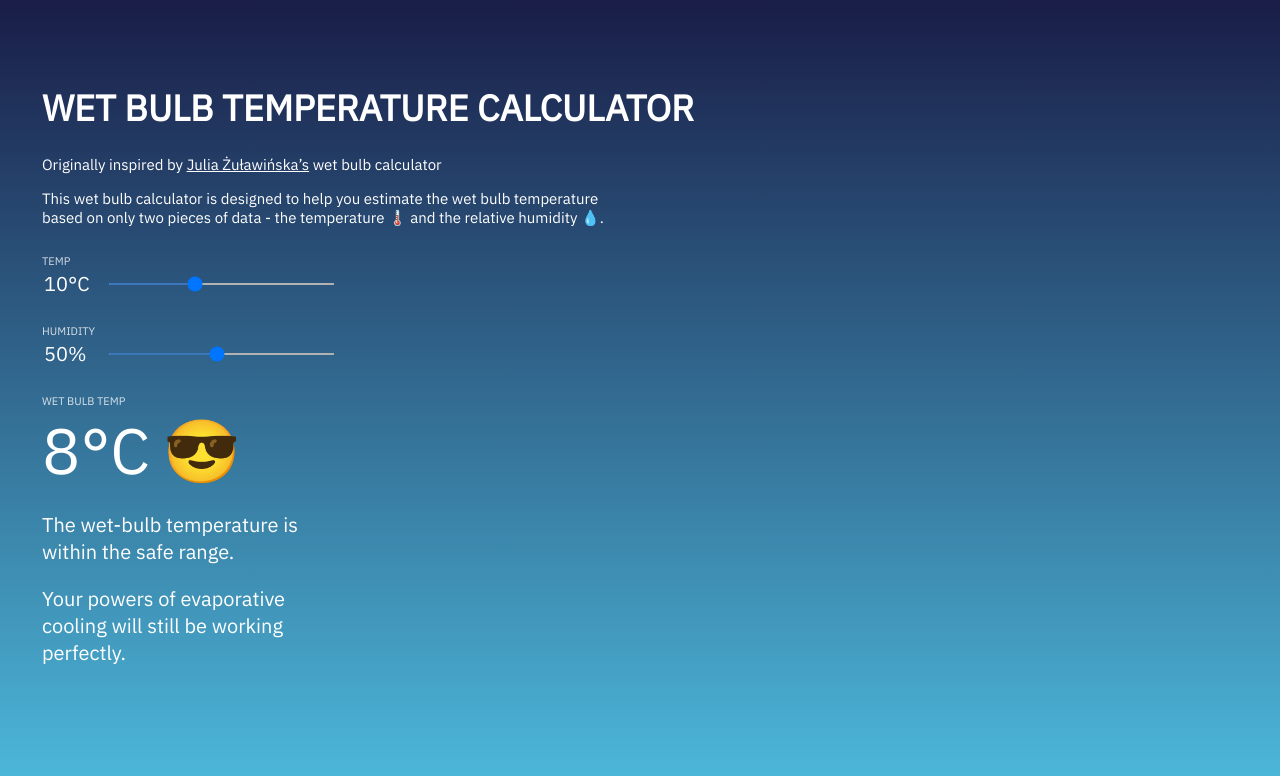
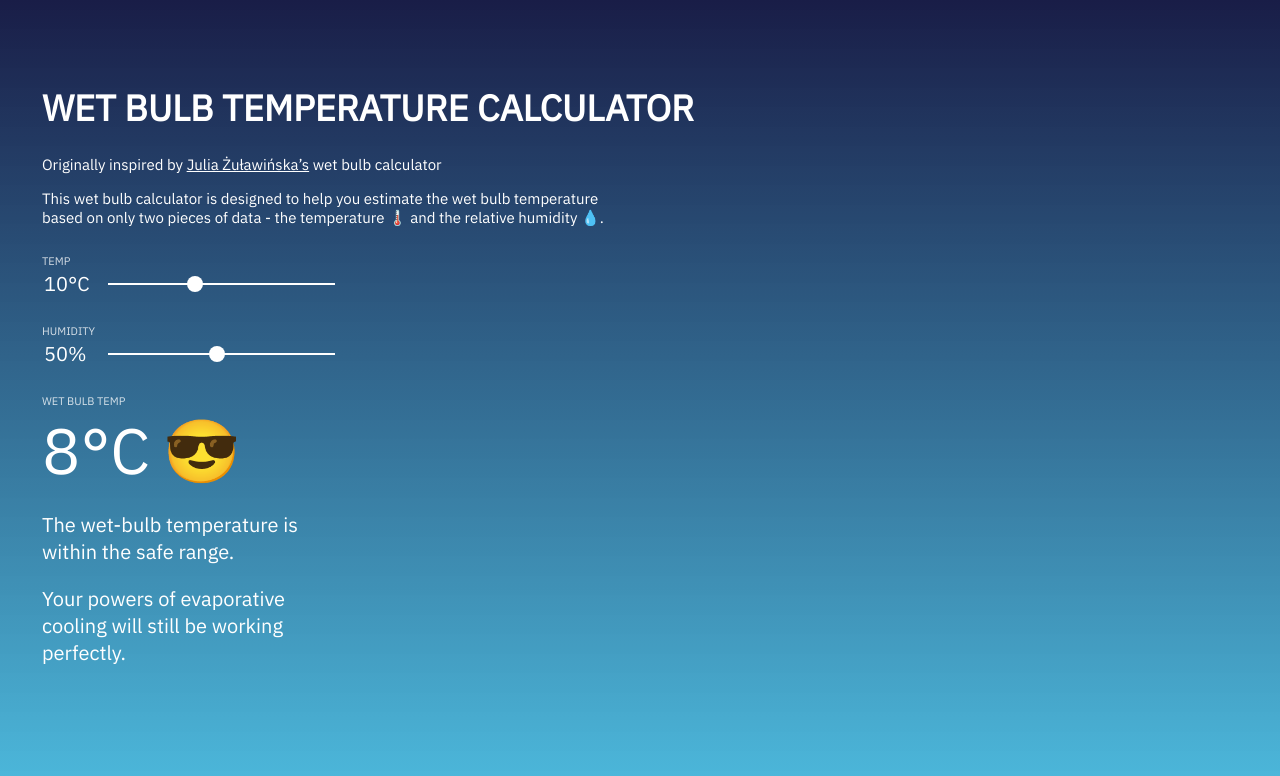
Before and after one commit to pjpscriv/wet-bulb-calculator, an Angular app: page / in a window 1280 px wide. Shown: the top 776 px of the page. Built offline with nearby package versions, Linux system fonts and the light colour scheme.

Commit message:
Make sliders white + background fade

```diff
--- a/src/app/app.component.css
+++ /dev/null
@@ -1,99 +0,0 @@
-wet-bulb:host {
-  display: flex;
-  font-family: IBM Plex Sans, sans-serif;
-  color: white;
-  flex-direction: column;
-  min-height: calc(100% - 120px);
-  padding: 60px 42px;
-}
-
-
-/* HEADER SECTION*/
-.wet-bulb__header {
-  padding-bottom: 12px;
-}
-
-.wet-bulb__header-subtitle {
-  max-width: 600px;
-}
-
-.wet-bulb__header h1 {
-  font-size: 36px;
-  font-weight: 600;
-}
-
-.wet-bulb__header p {
-  font-size: 15px;
-}
-
-.wet-bulb__header a {
-  color: white;
-}
-
-
-/* INPUT SECTION */
-.wet-bulb__inputs {
-  display: flex;
-  flex-direction: column;
-}
-
-.wet-bulb__input {
-  margin-bottom: 25px;
-}
-
-.wet-bulb__input-label {
-  opacity: 0.8;
-  font-size: 11px;
-}
-
-.wet-bulb_input-group {
-  display: inline-flex;
-  align-items: center;
-}
-
-.wet-bulb__input-text {
-  font-size: 20px;
-  margin: 2px;
-  width: 3em;
-}
-
-.wet-bulb__input-slider {
-  width: 256px; /* 270px or 215px */
-  height: 2px;
-  color: white;
-  max-width: 70%;
-}
-
-
-/* OUTPUT SECTION */
-.wet-bulb__outputs {
-  justify-content: flex-start;
-  align-items: flex-start;
-  gap: 2px;
-}
-
-.wet-bulb__temp-label {
-  opacity: 0.8;
-  font-size: 11px;
-}
-
-.wet-bulb__temp-wrapper {
-  height: 83px;
-  justify-content: flex-start;
-  align-items: center;
-  gap: 13px;
-  display: flex
-}
-
-.wet-bulb__temp {
-  font-size: 64px;
-}
-
-.wet-bulb__emoji {
-  font-size: 62px;
-}
-
-.wet-bulb__blurb {
-  width: 268px;
-  font-size: 20px;
-}
--- a/src/app/app.component.html
+++ b/src/app/app.component.html
@@ -1,3 +1,13 @@
+<!-- BACKGROUNDS -->
+<div class="wet-bulb__background--fatal"
+     [style.opacity]="$fatalOpacity | async">
+</div>
+<div class="wet-bulb__background--dangerous"
+  [style.opacity]="$dangerousOpacity| async">
+</div>
+<div class="wet-bulb__background"></div>
+
+
 <!-- HEADER -->
 <div class="wet-bulb__header">
   <h1>WET BULB TEMPERATURE CALCULATOR</h1>
--- /dev/null
+++ b/src/app/app.component.scss
@@ -0,0 +1,144 @@
+wet-bulb:host {
+  display: flex;
+  font-family: IBM Plex Sans, sans-serif;
+  color: white;
+  flex-direction: column;
+  min-height: calc(100% - 120px);
+  padding: 60px 42px;
+}
+
+.wet-bulb__background,
+.wet-bulb__background--dangerous,
+.wet-bulb__background--fatal {
+  width: 100%;
+  height: 100%;
+  //min-height: 100%;
+  position: fixed;
+  top: 0;
+  left: 0;
+  //display: none;
+}
+
+.wet-bulb__background {
+  background: linear-gradient(180deg, #191D47 0%, rgba(43.14, 174.28, 215.69, 0.84) 100%);
+  z-index: -3;
+}
+
+.wet-bulb__background--dangerous {
+  background: linear-gradient(180deg, #FFBA52 0%, #FF5252 100%);
+  z-index: -2;
+}
+
+.wet-bulb__background--fatal {
+  background: linear-gradient(180deg, #FF5252 0%, #9747FF 100%);
+  z-index: -1;
+}
+
+
+
+/* HEADER SECTION*/
+.wet-bulb__header {
+  padding-bottom: 12px;
+
+  h1 {
+    font-size: 36px;
+    font-weight: 600;
+  }
+
+  .wet-bulb__header-subtitle {
+    max-width: 600px;
+  }
+
+  p {
+    font-size: 15px;
+  }
+
+  a {
+    color: white;
+  }
+}
+
+
+/* INPUT SECTION */
+.wet-bulb__inputs {
+  display: flex;
+  flex-direction: column;
+}
+
+.wet-bulb__input {
+  margin-bottom: 25px;
+}
+
+.wet-bulb__input-label {
+  opacity: 0.8;
+  font-size: 11px;
+}
+
+.wet-bulb_input-group {
+  display: inline-flex;
+  align-items: center;
+}
+
+.wet-bulb__input-text {
+  font-size: 20px;
+  margin: 2px;
+  width: 3em;
+}
+
+.wet-bulb__input-slider {
+  -webkit-appearance: none;
+  width: 256px; /* 270px or 215px */
+  height: 2px;
+  color: white;
+  max-width: 70%;
+
+  &::-webkit-slider-thumb {
+    -webkit-appearance: none;
+    appearance: none;
+    width: 16px;
+    height: 16px;
+    background: white;
+    border-radius: 20px;
+  }
+
+  &::-moz-range-thumb {
+    width: 16px;
+    height: 16px;
+    border-radius: 20px;
+    background: white;
+  }
+}
+
+
+/* OUTPUT SECTION */
+.wet-bulb__outputs {
+  justify-content: flex-start;
+  align-items: flex-start;
+  gap: 2px;
+}
+
+.wet-bulb__temp-label {
+  opacity: 0.8;
+  font-size: 11px;
+}
+
+.wet-bulb__temp-wrapper {
+  height: 83px;
+  justify-content: flex-start;
+  align-items: center;
+  gap: 13px;
+  display: flex
+}
+
+.wet-bulb__temp {
+  font-size: 64px;
+}
+
+.wet-bulb__emoji {
+  font-size: 62px;
+}
+
+.wet-bulb__blurb {
+  width: 268px;
+  font-size: 20px;
+}
--- a/src/app/app.component.ts
+++ b/src/app/app.component.ts
@@ -7,13 +7,13 @@ import { COLD_TEMP_BLURB, DANGEROUS_TEMP_BLURB, FATAL_TEMP_BLURB, SAFE_TEMP_BLUR
 @Component({
   selector: 'wet-bulb',
   templateUrl: './app.component.html',
-  styleUrls: ['./app.component.css']
+  styleUrls: ['./app.component.scss']
 })
 export class AppComponent implements OnInit {
 
   // @ts-ignore
   @ViewChild('inputs',{static: true}) ngForm: NgForm;
-  @HostBinding('style.background') gradient: string = 'linear-gradient(180deg, #191D47 0%, rgba(43.14, 174.28, 215.69, 0.84) 100%)';
+  // @HostBinding('style.background') gradient: string = 'red'; //'linear-gradient(180deg, #191D47 0%, rgba(43.14, 174.28, 215.69, 0.84) 100%)';
 
   // Form values (Inputs)
   public temperature: number = 10;
@@ -24,6 +24,8 @@ export class AppComponent implements OnInit {
   public wetBulbTemp$: Observable<number>;
   public blurb$: Observable<Array<string>>;
   public emoji$: Observable<string>;
+  public $fatalOpacity: Observable<number>;
+  public $dangerousOpacity: Observable<number>;
 
   // Config
   private dp: number = 0;
@@ -35,19 +37,32 @@ export class AppComponent implements OnInit {
       map((f:any) => this.wetBulbTemperature(f.temperature, f.humidity))
     );
 
+    this.$fatalOpacity = this.wetBulbTemp$.pipe(
+      map(t => 0.2 * (t - 30)),
+      map(v => v <= 0 ? 0 : v >= 1 ? 1 : v)
+    )
+
+    this.$dangerousOpacity = this.wetBulbTemp$.pipe(
+      map(t => 0.1 * (t - 20)),
+      map(v => v <= 0 ? 0 : v >= 1 ? 1 : v)
+    )
+
     // TODO: Will need to incorporate temperature units in here
     let situation$: Observable<Situation> = this.wetBulbTemp$.pipe(
-      map(this.wetBulbTempToSituation),
-      tap(s => {
-        if (s === 'fatal') {
-          this.gradient = 'linear-gradient(180deg, #FF5252 0%, #9747FF 100%)';
-        } else if (s === 'dangerous') {
-          this.gradient = 'linear-gradient(180deg, #FFBA52 0%, #FF5252 100%)';
-        } else {
-          this.gradient = 'linear-gradient(180deg, #191D47 0%, rgba(43.14, 174.28, 215.69, 0.84) 100%)';
-        }
-      })
+      map(this.wetBulbTempToSituation)
     );
+
+    // situation$.pipe(
+    //   tap(s => {
+    //     if (s === 'fatal') {
+    //       this.gradient = 'linear-gradient(180deg, #FF5252 0%, #9747FF 100%)';
+    //     } else if (s === 'dangerous') {
+    //       this.gradient = 'linear-gradient(180deg, #FFBA52 0%, #FF5252 100%)';
+    //     } else {
+    //       this.gradient = 'linear-gradient(180deg, #191D47 0%, rgba(43.14, 174.28, 215.69, 0.84) 100%)';
+    //     }
+    //   })
+    // );
 
     this.blurb$ = situation$.pipe(
       map(s => {
```
